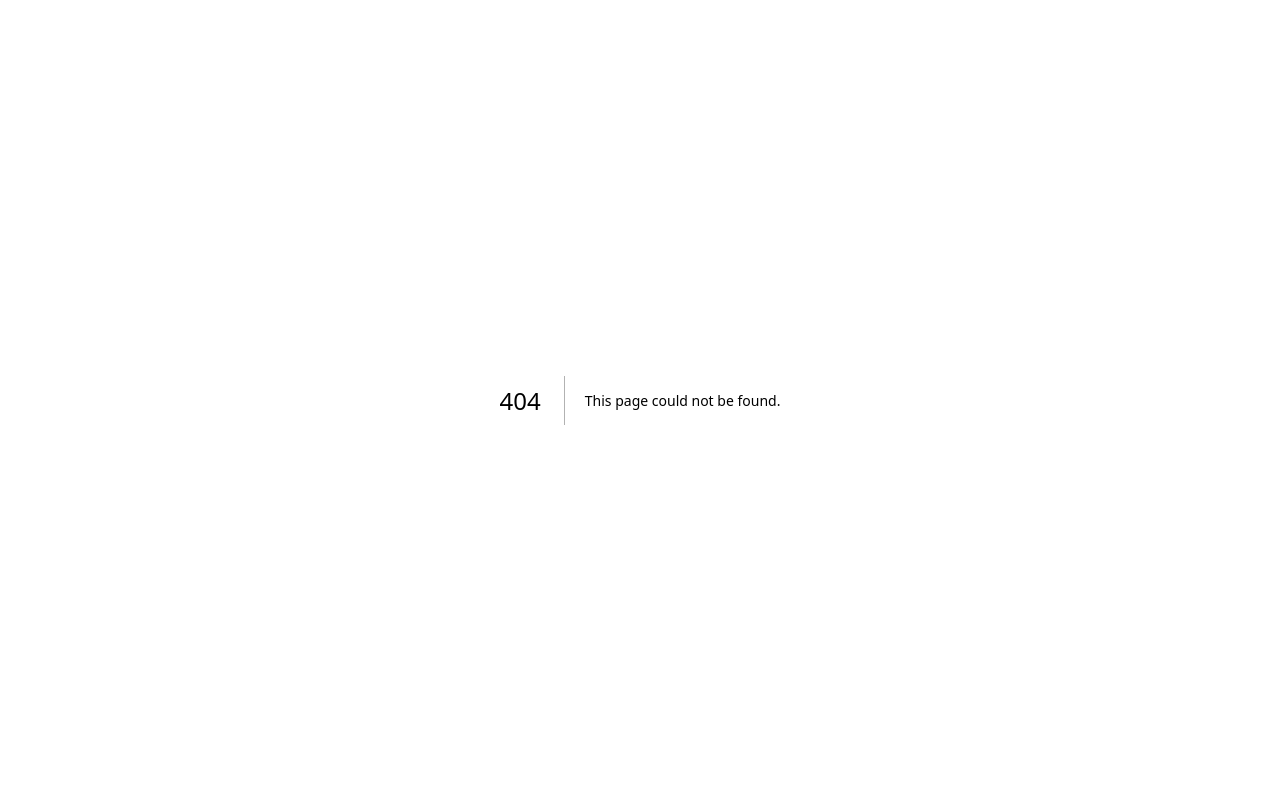
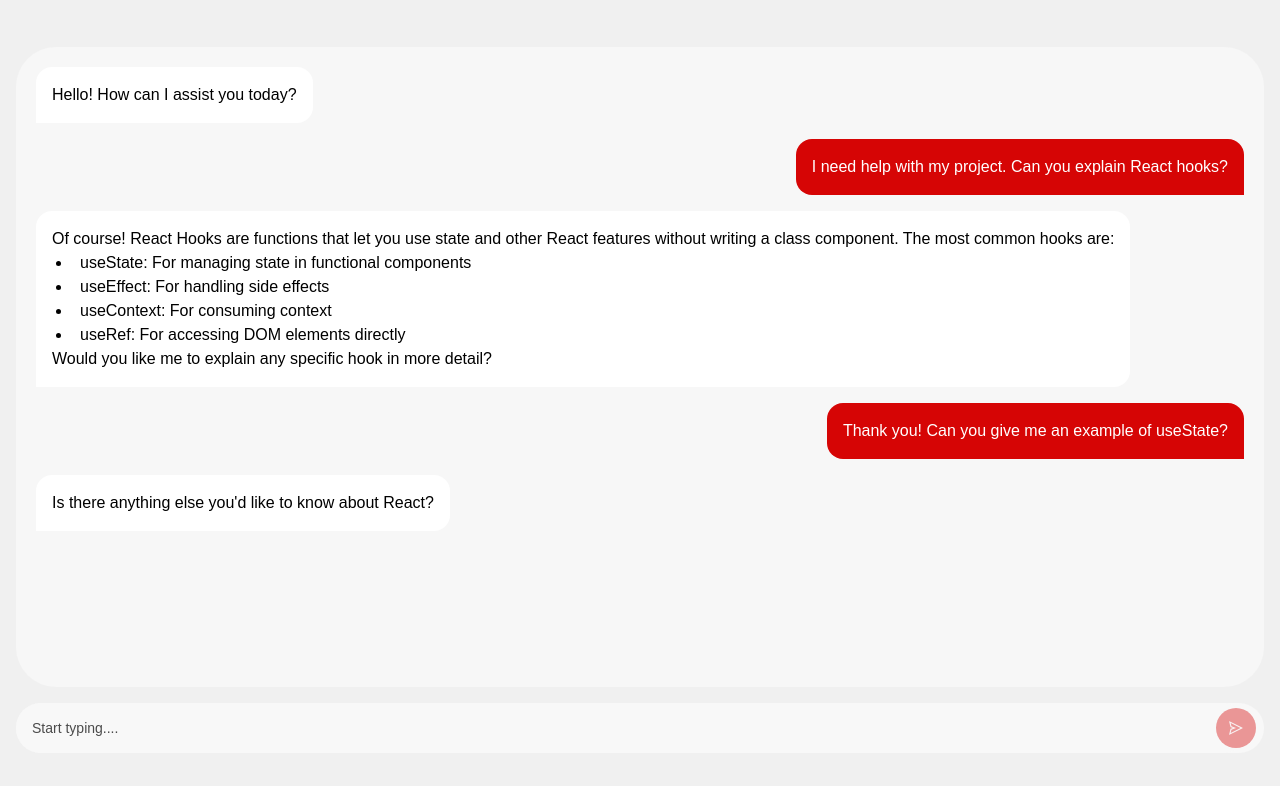
Before and after one commit to yazansharawi/blder-FE, a Next.js app: page /chat in a window 1280 px wide. Before the commit this address had no page. Shown: the top 786 px of the page. Built offline with nearby package versions, Linux system fonts and the light colour scheme.

Commit message:
feat: chat window

```diff
--- a/package.json
+++ b/package.json
@@ -16,7 +16,9 @@
     "framer-motion": "^12.4.11",
     "next": "14.2.24",
     "react": "^18",
-    "react-dom": "^18"
+    "react-dom": "^18",
+    "react-icons": "^5.5.0",
+    "react-markdown": "^10.1.0"
   },
   "devDependencies": {
     "@types/node": "^20",
--- /dev/null
+++ b/src/app/chat/page.tsx
@@ -0,0 +1,114 @@
+"use client"
+
+import ChatInput from "@/components/chatInput";
+import ChatWindow from "@/components/chatWindow";
+import { Flex, VStack } from "@chakra-ui/react";
+import { useState, useEffect, useRef } from "react";
+
+export default function ChatPage() {
+  // Dummy chat data
+  const dummyMessages = [
+    {
+      id: "1",
+      content: "Hello! How can I assist you today?",
+      type: "bot"
+    },
+    {
+      id: "2",
+      content: "I need help with my project. Can you explain React hooks?",
+      type: "user"
+    },
+    {
+      id: "3",
+      content: "Of course! React Hooks are functions that let you use state and other React features without writing a class component. The most common hooks are:\n\n- useState: For managing state in functional components\n- useEffect: For handling side effects\n- useContext: For consuming context\n- useRef: For accessing DOM elements directly\n\nWould you like me to explain any specific hook in more detail?",
+      type: "bot"
+    },
+    {
+      id: "4",
+      content: "Thank you! Can you give me an example of useState?",
+      type: "user"
+    },
+  ];
+
+  const [messages, setMessages] = useState(dummyMessages);
+  const [isLoading, setIsLoading] = useState(false);
+  const inputRef = useRef<HTMLInputElement>(null);
+
+  // Simulate a loading state and new message after component mounts
+  useEffect(() => {
+    setIsLoading(true);
+
+    const timer = setTimeout(() => {
+      setMessages([...messages, {
+        id: "6",
+        content: "Is there anything else you'd like to know about React?",
+        type: "bot"
+      }]);
+      setIsLoading(false);
+    }, 2000);
+
+    return () => clearTimeout(timer);
+  }, []);
+
+  const handleSendMessage = (message: string) => {
+    // Add user message
+    const newUserMessage = {
+      id: Date.now().toString(),
+      content: message,
+      type: "user" as const
+    };
+
+    setMessages([...messages, newUserMessage]);
+    setIsLoading(true);
+
+    // Simulate bot response after a delay
+    setTimeout(() => {
+      const botResponse = {
+        id: (Date.now() + 1).toString(),
+        content: `You said: "${message}". How can I help you further?`,
+        type: "bot" as const
+      };
+
+      setMessages(prevMessages => [...prevMessages, botResponse]);
+      setIsLoading(false);
+    }, 1500);
+  };
+
+  const handleKeyDown = (e: React.KeyboardEvent<HTMLInputElement>) => {
+    if (e.key === "Enter" && !e.shiftKey && inputRef.current?.value) {
+      e.preventDefault();
+      handleSendMessage(inputRef.current.value);
+      inputRef.current.value = "";
+    }
+  };
+
+  return (
+    <Flex
+      height="100vh"
+      width="100%"
+      justifyContent="center"
+      alignItems="center"
+      backgroundColor="#f0f0f0"
+      p={4}
+    >
+      <VStack
+        width="100%"
+        spacing={4}
+      >
+        <ChatWindow
+          messages={messages}
+          isLoading={isLoading}
+          loadingText="The AI is typing..."
+        />
+
+        <ChatInput
+          onSendMessage={handleSendMessage}
+          onKeyDown={handleKeyDown}
+          inputRef={inputRef}
+          isDisabled={isLoading}
+          isLoading={isLoading}
+        />
+      </VStack>
+    </Flex>
+  );
+}
--- /dev/null
+++ b/src/components/chatBubble/index.tsx
@@ -0,0 +1,72 @@
+import { Flex, Text } from "@chakra-ui/react";
+
+import ReactMarkdown from "react-markdown";
+// import { VscRobot } from "react-icons/vsc";
+
+interface ChatBubbleProps {
+  message: string;
+  messageType: string;
+  maxWidth?: string;
+  isLoading?: boolean;
+  loadingText?: string;
+}
+
+const ChatBubble = ({
+  message,
+  messageType,
+  isLoading = false,
+  loadingText,
+}: ChatBubbleProps) => {
+  return (
+    <Flex
+      w="100%"
+      justifyContent={messageType === "user" ? "flex-end" : "flex-start"}
+      position={"relative"}
+    >
+      <Flex>
+        {/* {messageType === "bot" && (
+          <Box position={"absolute"} bottom={0}>
+            <VscRobot />
+          </Box>
+        )} */}
+
+        <Flex
+          fontSize="1rem"
+          color={messageType === "bot" ? "black" : "white"}
+          p={"1rem"}
+          direction="column"
+          gap="0rem"
+          alignItems="start"
+          bg={messageType === "bot" ? "white" : "mainRed"}
+          borderTopRadius={"1rem"}
+          borderBottomLeftRadius={messageType === "user" ? "1rem" : "0"}
+          borderBottomRightRadius={messageType === "bot" ? "1rem" : "0"}
+        >
+          <ReactMarkdown
+            components={{
+              ul: ({ children }) => (
+                <Text as="ul" pl={5} listStyleType="disc">
+                  {children}
+                </Text>
+              ),
+              li: ({ children }) => (
+                <Text as="li" pl={2}>
+                  {children}
+                </Text>
+              ),
+              ol: ({ children }) => (
+                <Text as="ol" pl={5} listStyleType="decimal">
+                  {children}
+                </Text>
+              ),
+            }}
+          >
+            {message}
+          </ReactMarkdown>
+        </Flex>
+      </Flex>
+    </Flex>
+  );
+};
+
+export default ChatBubble;
--- /dev/null
+++ b/src/components/chatInput/index.tsx
@@ -0,0 +1,104 @@
+import { KeyboardEvent, useState, useEffect } from "react";
+import {
+  Box,
+  InputGroup,
+  Input,
+  InputRightElement,
+  InputLeftElement,
+  IconButton,
+  Button,
+} from "@chakra-ui/react";
+import { AiOutlineSend } from "react-icons/ai";
+
+
+interface ChatInputProps {
+  onSendMessage: (value: string) => void;
+  onKeyDown?: (e: KeyboardEvent<HTMLInputElement>) => void;
+  borderTopColor?: string;
+  inputRef: React.RefObject<HTMLInputElement>;
+  isDisabled?: boolean;
+  isLoading?: boolean;
+}
+
+const ChatInput = ({
+  onSendMessage,
+  onKeyDown,
+  inputRef,
+  isDisabled,
+  isLoading,
+}: ChatInputProps) => {
+  const [hasText, setHasText] = useState(false);
+
+  useEffect(() => {
+    setHasText(!!inputRef.current?.value);
+  }, []);
+
+  const handleInputChange = () => {
+    setHasText(!!inputRef.current?.value);
+  };
+
+  const handleSendClick = () => {
+    if (inputRef.current?.value) {
+      onSendMessage(inputRef.current.value);
+      inputRef.current.value = "";
+      setHasText(false);
+    }
+  };
+
+  const handleKeyDown = (e: KeyboardEvent<HTMLInputElement>) => {
+    onKeyDown?.(e);
+    handleInputChange();
+  };
+
+  return (
+    <InputGroup
+      display="flex"
+      pr="1rem"
+      bg="#F8F8F8"
+      backgroundBlendMode="overlay"
+      borderRadius="3.3125rem"
+    >
+
+      <Input
+        w="100%"
+        placeholder={"Start typing...."}
+        backgroundBlendMode="overlay"
+        borderColor="transparent"
+        borderRadius="3.3125rem"
+        h="3.125rem"
+        border={0}
+        color="black"
+        focusBorderColor="transparent"
+        _placeholder={{
+          color: "#4B4B4B",
+          fontSize: ".875rem",
+        }}
+        _hover={{ border: "0" }}
+        onKeyDown={handleKeyDown}
+        onChange={handleInputChange}
+        ref={inputRef}
+      />
+
+        <InputRightElement
+          h="100%"
+          display="flex"
+          justifyContent="center"
+          alignItems={"center"}
+          mx=".5rem"
+        >
+            <IconButton
+              aria-label="send message"
+              icon={<AiOutlineSend />}
+              as="div"
+              bg={"mainRed"}
+              onClick={handleSendClick}
+              isDisabled={isDisabled || !hasText}
+              isLoading={isLoading}
+              borderRadius="100%"
+            />
+        </InputRightElement>
+    </InputGroup>
+  );
+};
+
+export default ChatInput
--- /dev/null
+++ b/src/components/chatWindow/index.tsx
@@ -0,0 +1,36 @@
+import { Box, VStack, Flex } from "@chakra-ui/react";
+import ChatBubble from "../chatBubble";
+
+interface ChatWindowProps {
+  messages: Message[];
+  isLoading?: boolean;
+  loadingText?: string;
+}
+
+const ChatWindow = ({ messages, isLoading = false, loadingText = "Thinking..." }: ChatWindowProps) => {
+  return (
+    <Flex p={5} bg={"#F7F7F7"} w={"100%"} borderRadius={"2.5rem"} overflowY={"scroll"} height={"80vh"}>
+      <VStack spacing={4} w="100%">
+        {messages.map((message, index) => (
+          <ChatBubble
+            key={message.id || index}
+            message={message.content}
+            messageType={message.type}
+            isLoading={index === messages.length - 1 && isLoading}
+            loadingText={loadingText}
+          />
+        ))}
+        {isLoading && messages.length === 0 && (
+          <ChatBubble
+            message={loadingText}
+            messageType="bot"
+            isLoading={true}
+            loadingText={loadingText}
+          />
+        )}
+      </VStack>
+    </Flex>
+  );
+};
+
+export default ChatWindow;
--- a/src/theme/index.tsx
+++ b/src/theme/index.tsx
@@ -22,13 +22,14 @@ import { AlertStyles } from "./components/alert";
           },
 
           '::-webkit-scrollbar': {
-          width: '0.3125rem',
-          height: '0.3125rem',
+          width: '0rem',
+          height: '0rem',
           backgroundColor: '#353935	',
+          borderRadius: '7.5rem',
         },
 
         '::-webkit-scrollbar-thumb': {
-          background: '#3c3c4399',
+          background: 'red',
           borderRadius: '7.5rem',
         },
         }),
--- /dev/null
+++ b/src/types/index.tsx
@@ -0,0 +1,5 @@
+interface Message {
+    content: string;
+    type: string;
+    id?: string;
+}
```
Also changed, not shown: 1 other file (tests, documents, lock files or other folders).
